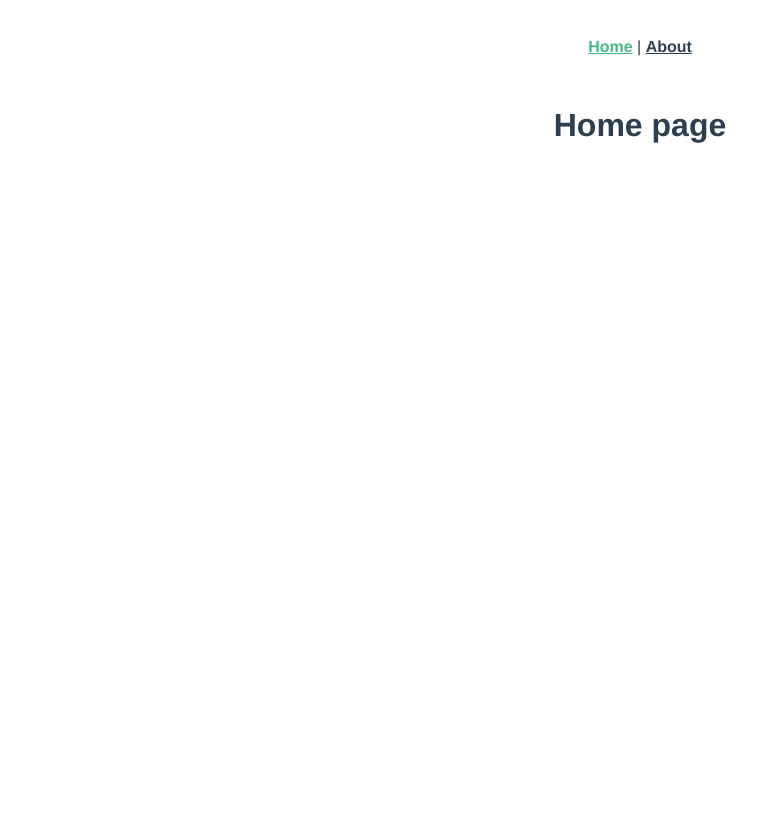
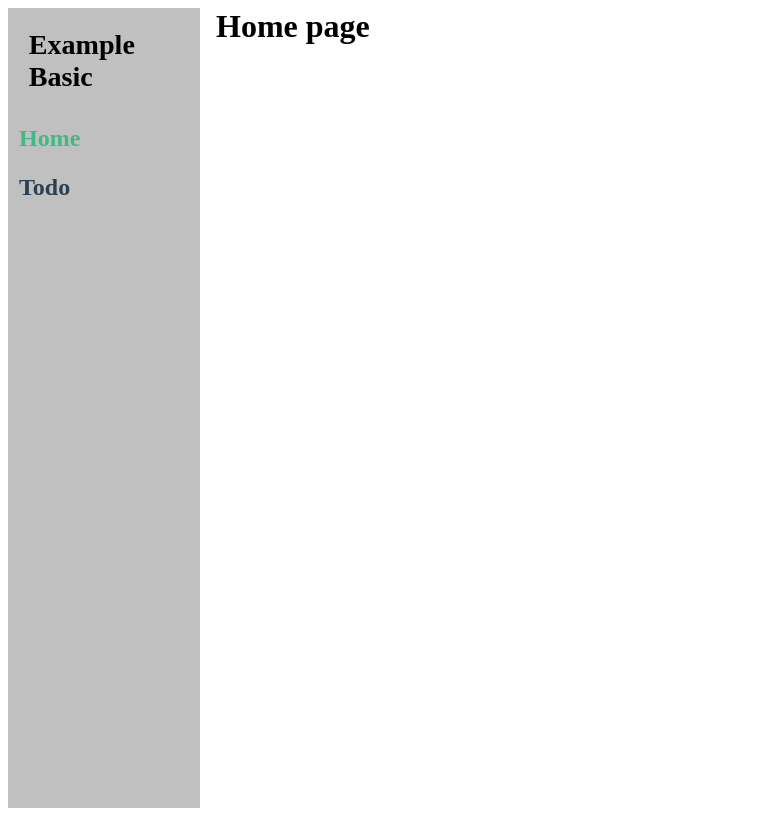
Before and after one commit to KeenTraan/VueJS-VueX, a Vue app: page / in a window 1280 px wide. Shown: the whole page, without its empty margins (0-781 px from the left). Built offline with nearby package versions, Linux system fonts and the light colour scheme.

Commit message:
update feature_navbar

```diff
--- a/src/App.vue
+++ b/src/App.vue
@@ -1,12 +1,8 @@
 <template>
-  <nav>
-    <router-link to="/">Home</router-link> |
-    <router-link to="/about">About</router-link>
-  </nav>
   <router-view/>
 </template>
 
-<style lang="scss">
+<style lang="scss" scoped>
 #app {
   font-family: Avenir, Helvetica, Arial, sans-serif;
   -webkit-font-smoothing: antialiased;
@@ -15,16 +11,4 @@
   color: #2c3e50;
 }
 
-nav {
-  padding: 30px;
-
-  a {
-    font-weight: bold;
-    color: #2c3e50;
-
-    &.router-link-exact-active {
-      color: #42b983;
-    }
-  }
-}
 </style>
--- a/src/components/NavbarComponent.vue
+++ b/src/components/NavbarComponent.vue
@@ -1,19 +1,62 @@
 <template>
-  <div class="hello">
-
+  <div class="nav-bar">
+    <h3 class="logo">Example Basic</h3>
+    <nav class="nav-list">
+      <router-link
+      v-for="link in navLink"
+      :key="link"
+      :to="link.path"
+      class="router-link"
+      >
+        {{ link.name }}
+      </router-link>
+    </nav>
   </div>
 </template>
 
 <script>
 export default {
-  name: 'NavbarComponent',
-  props: {
-    msg: String
+  name: "NavbarComponent",
+  computed: {
+    navLink() {
+      return this.$store.state.navlink;
+    },
+  },
+};
+</script>
+
+<style scoped lang="scss">
+* {
+  box-sizing: border-box;
+  margin: 0;
+  padding: 0;
+}
+.nav-bar {
+  height: 100vh;
+  width: 15vw;
+  background-color: #c0c0c0 ;
+  font-size: x-large;
+  margin-right: 1rem;
+  .logo {
+    margin: 1.3rem;
   }
 }
-</script>
-
-
-<style scoped lang="scss">
+.nav-list {
+  display: flex;
+  flex-direction: column;
+  .router-link {
+    text-decoration: none;
+    font-weight: bold;
+    color: #2c3e50;
+    margin: 1px;
+    padding: 10px;
+    &.router-link-exact-active {
+      color: #42b983;
+    }
+  }
+  .router-link:hover{
+    background-color: lightblue;
+  }
+}
 
 </style>
--- a/src/store/index.js
+++ b/src/store/index.js
@@ -5,8 +5,6 @@ export default createStore({
     navlink: [
       {name: "Home", path: '/'},
       {name: "Todo", path: '/todo'},
-      {name: "Example 1", path: '/example1'},
-      {name: "Example 2", path: '/example2'}
     ]
   },
   getters: {
--- a/src/views/HomeView.vue
+++ b/src/views/HomeView.vue
@@ -1,15 +1,27 @@
 <template>
   <div class="home">
+    <NavbarComponent />
     <h1>Home page</h1>
   </div>
 </template>
 
 <script>
-
+import NavbarComponent from '@/components/NavbarComponent.vue'
 
 export default {
   name: 'HomeView',
   components: {
+    NavbarComponent
   }
 }
 </script>
+<style lang="scss" scoped>
+* {
+  box-sizing: border-box;
+  margin: 0;
+  padding: 0;
+}
+.home {
+  display: flex;
+}
+</style>
--- a/src/views/TodoView.vue
+++ b/src/views/TodoView.vue
@@ -1,5 +1,26 @@
 <template>
-  <div class="about">
-    <h1>This is an about page</h1>
+  <div class="todo">
+    <NavbarComponent />
+    <h1>This is todo</h1>
   </div>
 </template>
+
+<script>
+import NavbarComponent from '@/components/NavbarComponent.vue'
+export default {
+  components: {
+    NavbarComponent
+  }
+}
+</script>
+
+<style>
+* {
+  box-sizing: border-box;
+  margin: 0;
+  padding: 0;
+}
+.todo {
+  display: flex;
+}
+</style>
```
